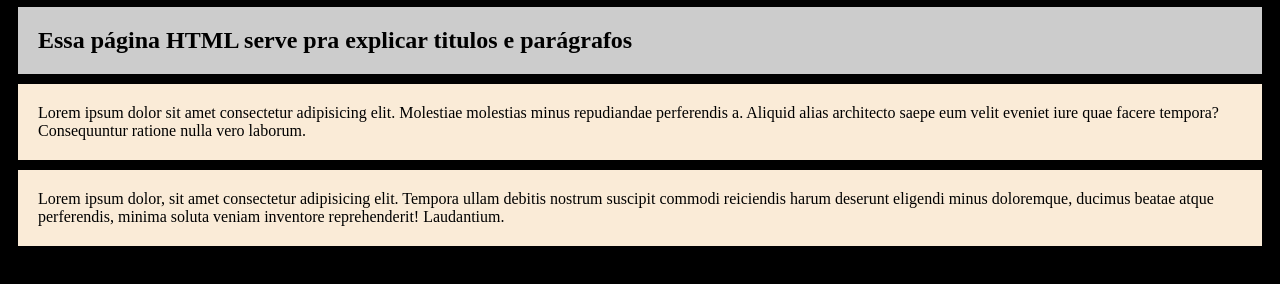
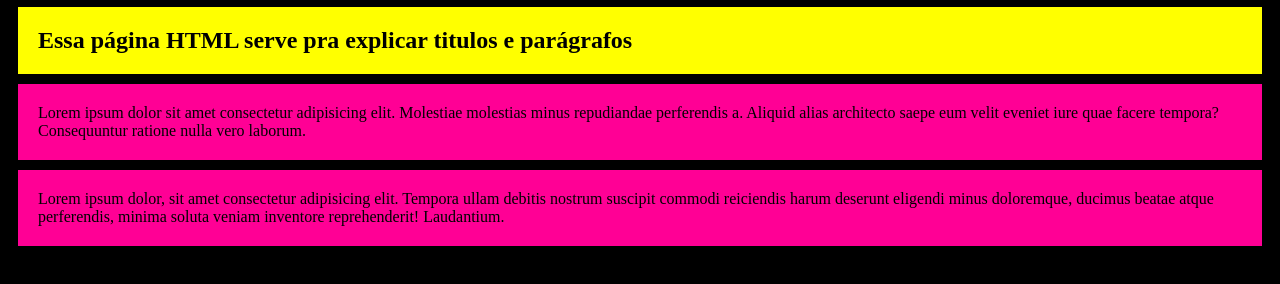
Before and after one commit to VictorAndreos/Aula-02-Titulos-e-Paragrafos, a plain HTML site: page index.html in a window 1280 px wide. Shown: the part 90-374 px from the top of the page. Drawn offline with Linux system fonts and the light colour scheme.

Commit message:
git add . git commit -m " trocado cor de fundo do titulo e dos paragrafos"

```diff
--- a/styles.css
+++ b/styles.css
@@ -10,11 +10,11 @@ h1{
 h2{
     padding: 20px;
     margin: 10px;
-    background-color: #ccc;
+    background-color: yellow;
 }
 
 p{
     padding: 20px;
     margin: 10px;
-    background-color: antiquewhite;
+    background-color: #ff0095;
 }
```
